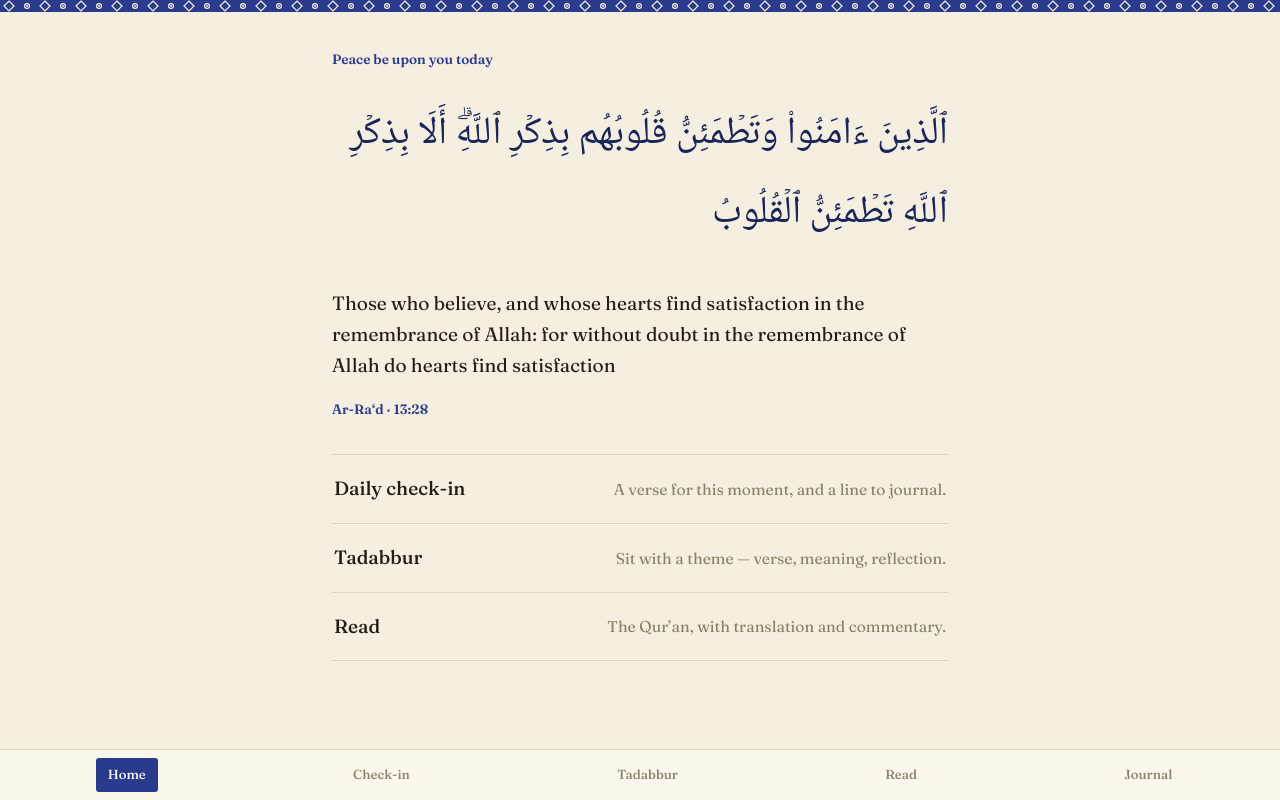
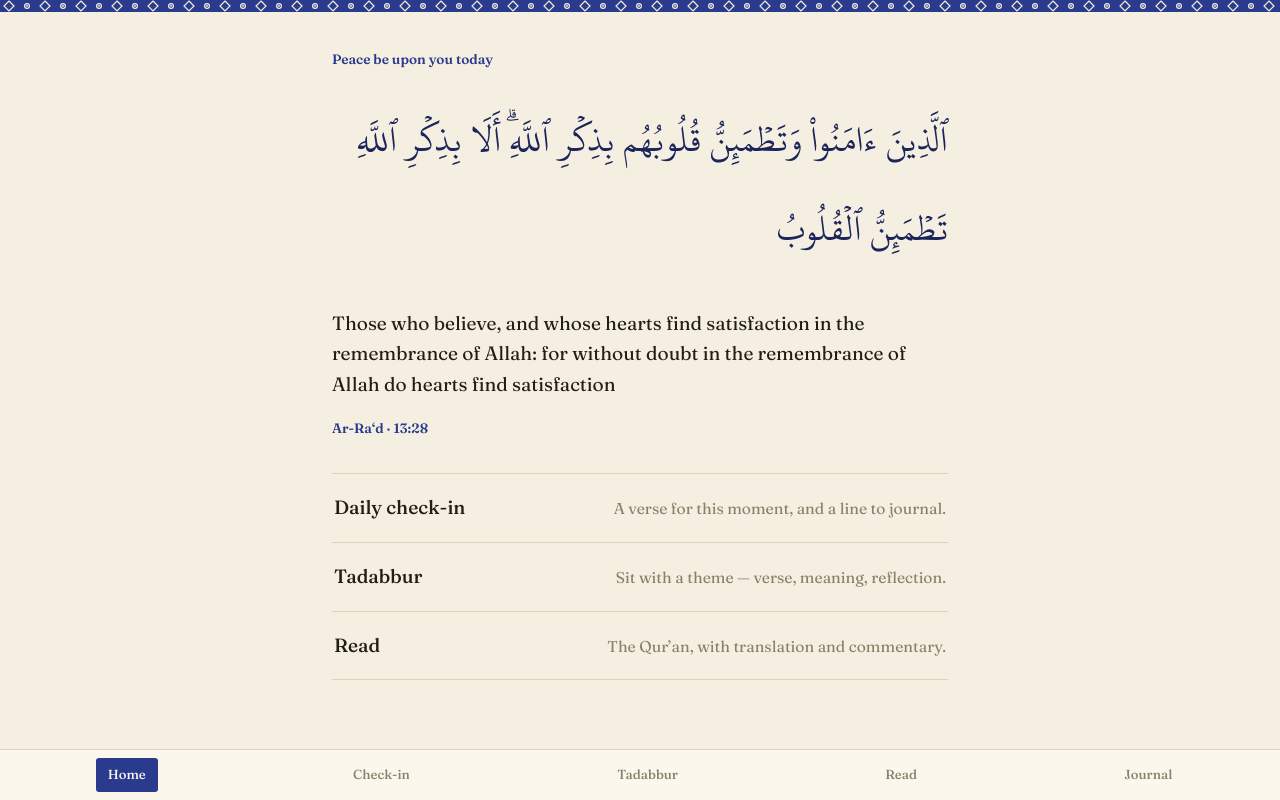
Before and after one commit to mohammedfirdouss/MindfulVerse, a React (Vite) app: page / in a window 1280 px wide. Built offline with nearby package versions, Linux system fonts and the light colour scheme.

Commit message:
feat: update Arabic font to Uthmanic Hafs and adjust styles

```diff
--- a/src/index.css
+++ b/src/index.css
@@ -21,7 +21,7 @@
   --maxw: 660px;
 
   --font-read: "Fraunces", Georgia, serif;
-  --font-arabic: "Harmattan", "Scheherazade New", "Noto Naskh Arabic", serif;
+  --font-arabic: "Uthmanic Hafs", "Scheherazade New", "Noto Naskh Arabic", serif;
 
   /* Motion — Emil Kowalski's curves. UI motion stays under 300ms. */
   --ease-out: cubic-bezier(0.23, 1, 0.32, 1);
@@ -128,12 +128,12 @@ p { margin: 0 0 0.9em; }
 
 .translation { color: var(--ink-soft); font-size: calc(1.04rem * var(--read-scale, 1)); line-height: 1.65; }
 
-/* --- Arabic: Harmattan — the West African Arabic voice --- */
+/* --- Arabic: KFGQPC Uthmanic Hafs — the Madinah mushaf script --- */
 .arabic {
   font-family: var(--font-arabic);
-  font-size: calc(2.3rem * var(--read-scale, 1));
+  font-size: calc(1.9rem * var(--read-scale, 1));
   font-weight: 400;
-  line-height: 2.05;
+  line-height: 2.3;
   direction: rtl;
   text-align: right;
   color: var(--indigo-deep);
```
